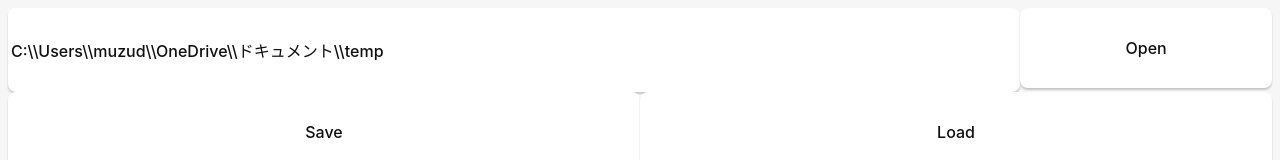
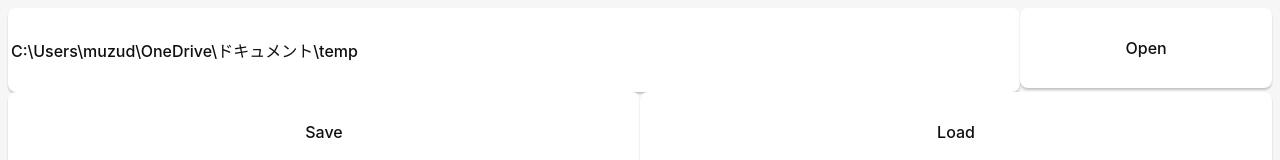
Before and after one commit to muzudho/notepad-on-tauri, a Vue app: page / in a window 1280 px wide. Shown: the top 160 px of the page. Built offline with nearby package versions, Linux system fonts and the light colour scheme.

Commit message:
ファイルを開くダイアログボックス機能追加。

```diff
--- a/src/App.vue
+++ b/src/App.vue
@@ -1,11 +1,19 @@
 <script setup lang="ts">
 import { ref } from "vue";
 import { invoke } from "@tauri-apps/api/core";
+import { open } from '@tauri-apps/plugin-dialog';
 
+const filePathVM = ref("C:\\Users\\muzud\\OneDrive\\ドキュメント\\temp");
 const textVM = ref("");
 
 async function on_open_button_clicked() {
   console.log("［Open］ボタンを押したぜ。")
+  // Open a dialog
+  const filePath = await open({
+    multiple: false,
+    directory: false,
+  });
+  filePathVM.value = filePath
 }
 
 async function on_save_button_clicked() {
@@ -20,7 +28,7 @@ async function on_load_button_clicked() {
 <template>
   <main class="container">
     <div class="row">
-      <input style="width:80%; height: 10vh;" value="C:\\Users\\muzud\\OneDrive\\ドキュメント\\temp">
+      <input style="width:80%; height: 10vh;" :value="filePathVM">
       <button @click="on_open_button_clicked" style="width:20%; height: 10vh;">Open</button>
     </div>
     <div class="row">
```
